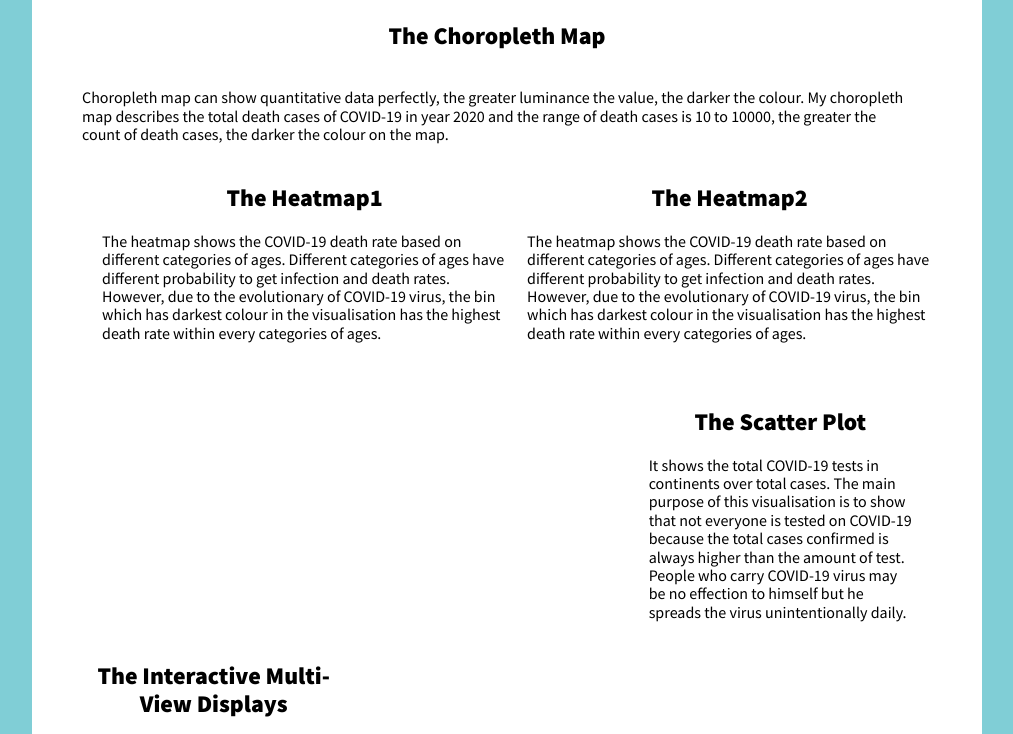
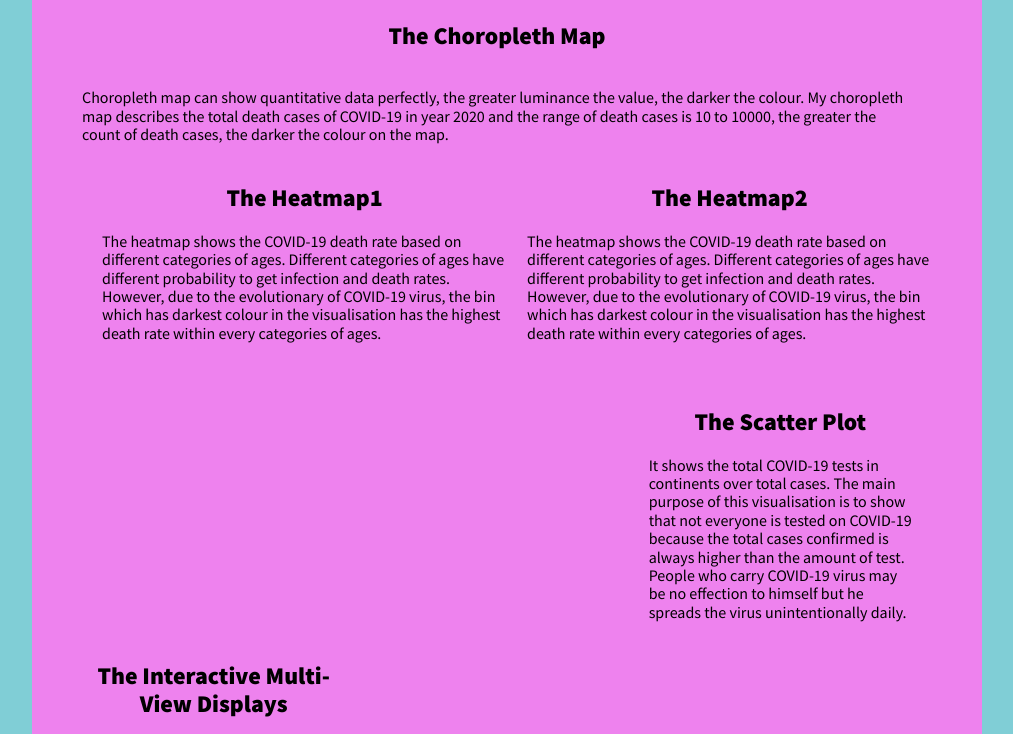
Before and after one commit to kuanjunqiang/FIT3179, a plain HTML site: page index.html in a window 1280 px wide. Shown: the part 96-830 px from the top of the page, without its empty margins (133-1146 px from the left). Drawn offline with nearby package versions, Linux system fonts and the light colour scheme; a script that the page names is missing.

Commit message:
Update index.html

```diff
--- a/index.html
+++ b/index.html
@@ -31,7 +31,7 @@
      }
      .page{
        width: 850px;
-       background-color: white;
+       background-color: #ee82ee;
        margin: auto;
        padding: 50px;
        padding-top: 35px;
```
